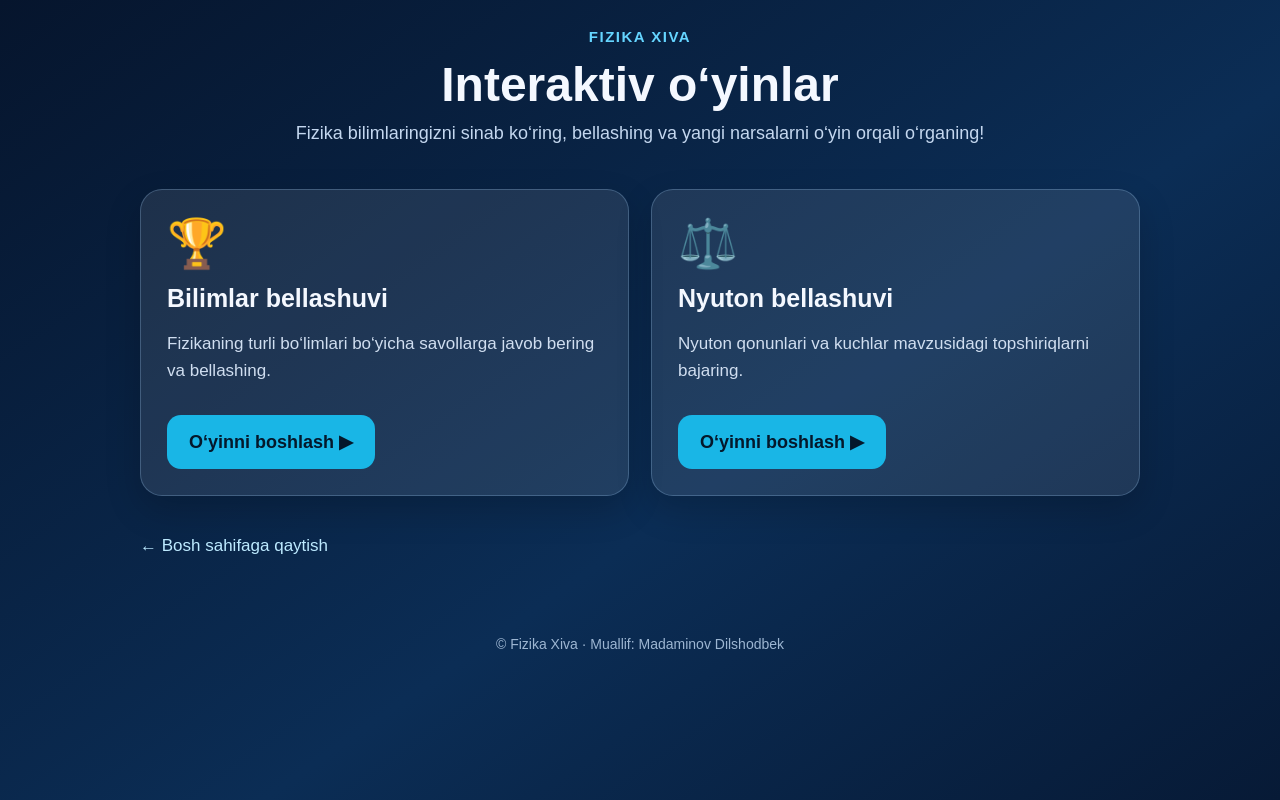
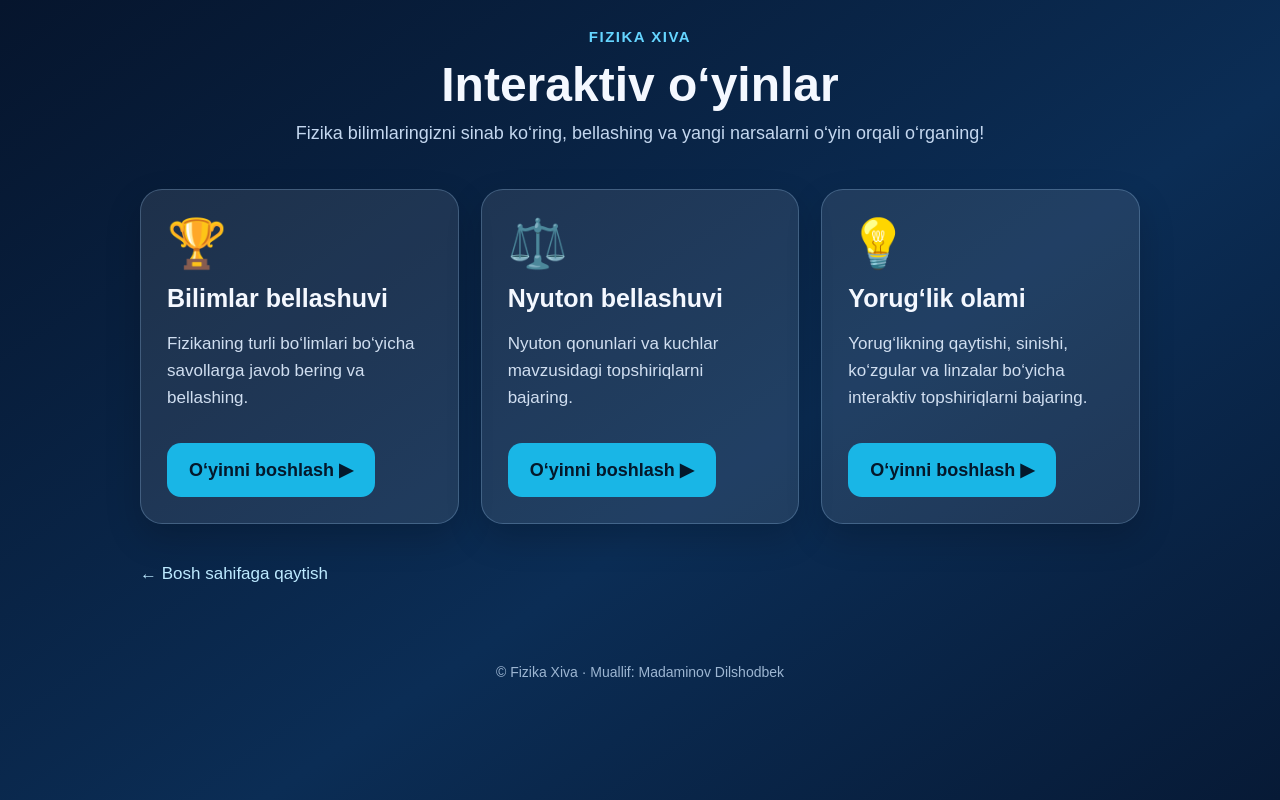
Before and after one commit to fizikaxiva/fizikaxiva.github.io, a plain HTML site: page oyinlar.html in a window 1280 px wide. Drawn offline with Linux system fonts and the light colour scheme.

Commit message:
Update oyinlar.html

```diff
--- a/oyinlar.html
+++ b/oyinlar.html
@@ -89,6 +89,12 @@
         <p>Nyuton qonunlari va kuchlar mavzusidagi topshiriqlarni bajaring.</p>
         <a class="play" href="nyuton_oyini.html">O‘yinni boshlash ▶</a>
       </article>
+            <article class="game">
+        <div class="symbol" aria-hidden="true">💡</div>
+        <h2>Yorug‘lik olami</h2>
+        <p>Yorug‘likning qaytishi, sinishi, ko‘zgular va linzalar bo‘yicha interaktiv topshiriqlarni bajaring.</p>
+        <a class="play" href="yoruglik_oyini.html">O‘yinni boshlash ▶</a>
+      </article>
     </section>
 
     <a class="home" href="index.html">← Bosh sahifaga qaytish</a>
```
